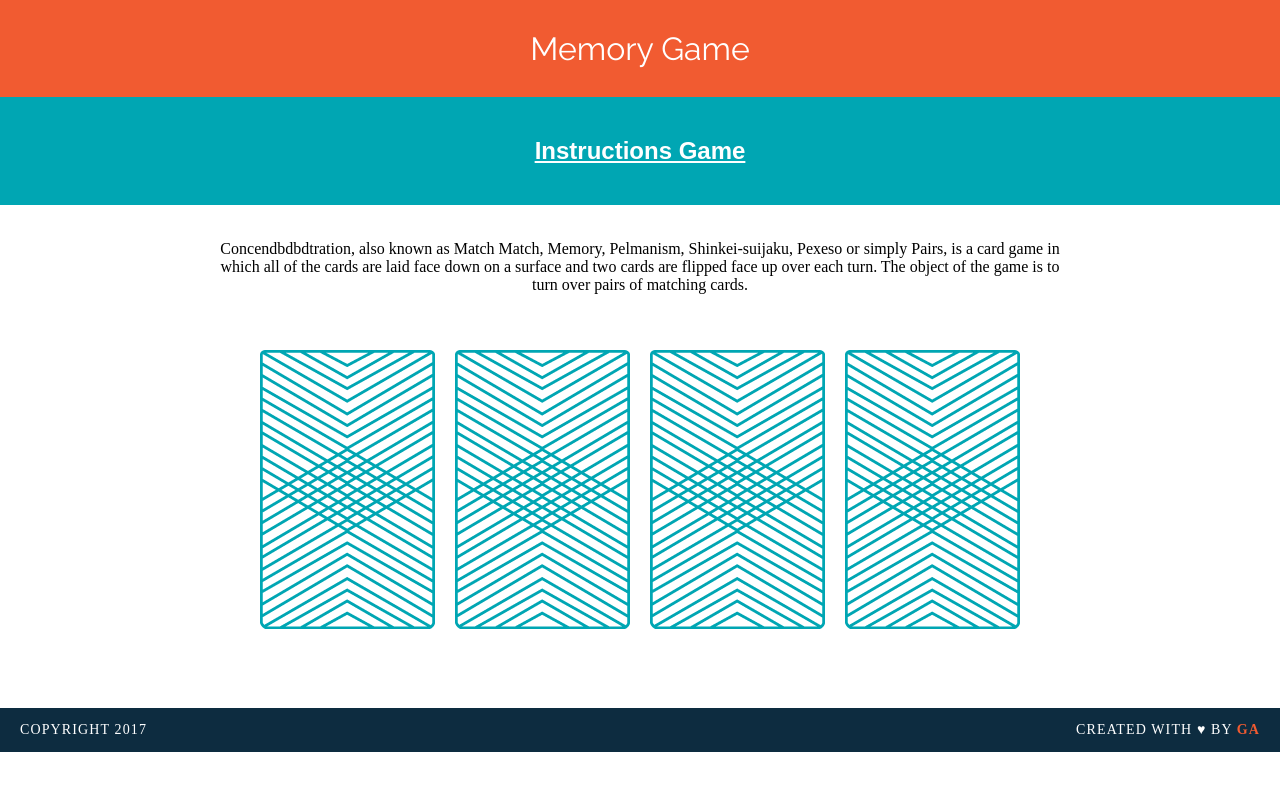
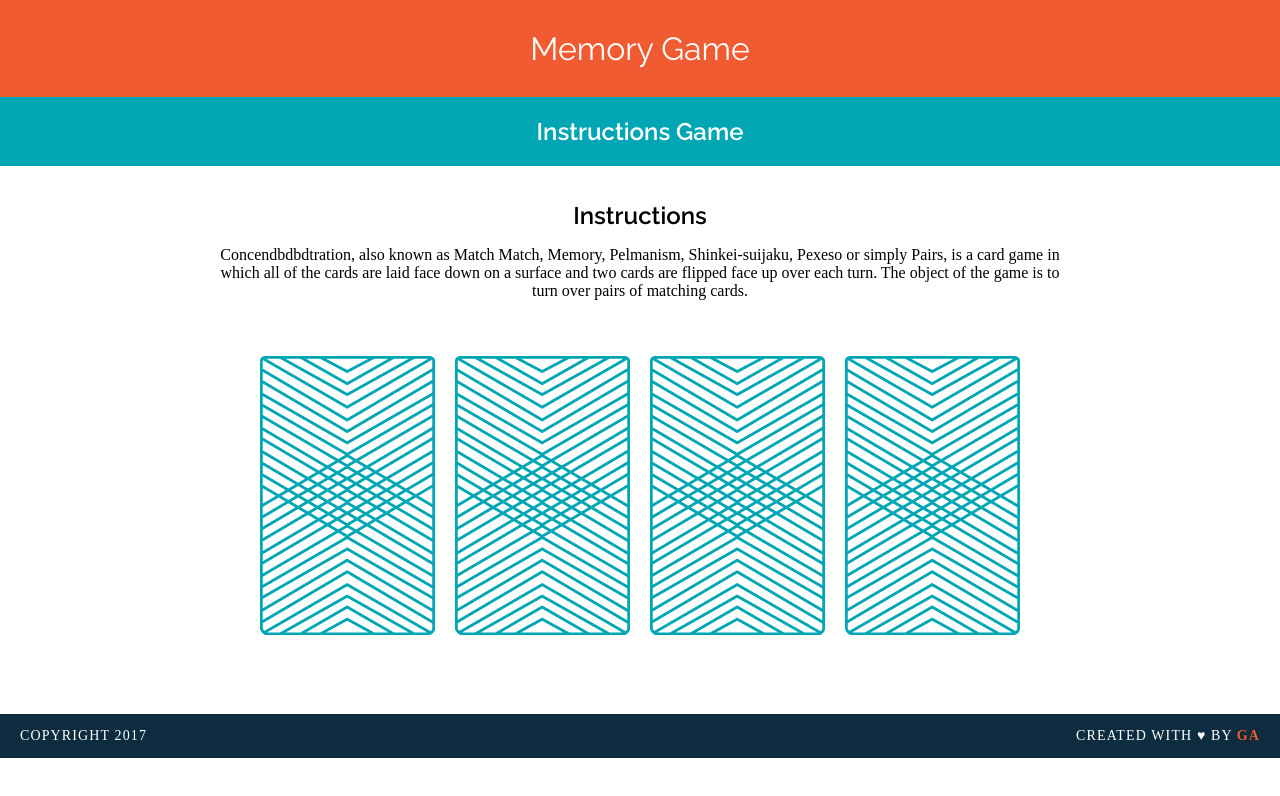
Before and after one commit to lohwilson/wdi-fundamentals-memorygam, a plain HTML site: page memory_game/index.html in a window 1280 px wide. Drawn offline with Linux system fonts and the light colour scheme; a script that the page names is missing; a web font is replaced by a local one.

Commit message:
changes anchor for instructions and game

```diff
--- a/memory_game/css/style.css
+++ b/memory_game/css/style.css
@@ -33,6 +33,12 @@ main {
 h1 {
     font-family: "Raleway", sans-serif;
     font-weight: 400;
+    margin: 0;
+}
+
+h2 {
+    font-family: "Raleway", sans-serif;
+    font-weight: 600;
     margin: 0;
 }
 
--- a/memory_game/index.html
+++ b/memory_game/index.html
@@ -18,10 +18,13 @@
 	</header>
 
 	<nav>
-		<h2> <a href="css/style.css">Instructions Game</a></h2>
+		<h2> <link href="https://www.google.com/search?q=instructions&rlz=1C1NDCM_enSG798SG798&oq=instructions&aqs=chrome..69i57j0l4j46j0l2.2409j1j7&sourceid=chrome&ie=UTF-8">Instructions</a>
+			 <link href="https://www.google.com/search?q=game&rlz=1C1NDCM_enSG798SG798&oq=game+&aqs=chrome..69i57j46l2j69i60l3j69i65j69i60.858j0j4&sourceid=chrome&ie=UTF-8">Game</a>
+		</h2>
 	</nav>
 
 	<main>
+		<h2>Instructions</h2>
 		<p>Concendbdbdtration, also known as Match Match, Memory, Pelmanism, Shinkei-suijaku, Pexeso or simply Pairs, is a card game in which all of the cards are laid face down on a surface and two cards are flipped face up over each turn. The object of the game is to turn over pairs of matching cards. </p>
 		<div>
 			<img src="images/back.png" alt="Queen of Diamonds">
```
